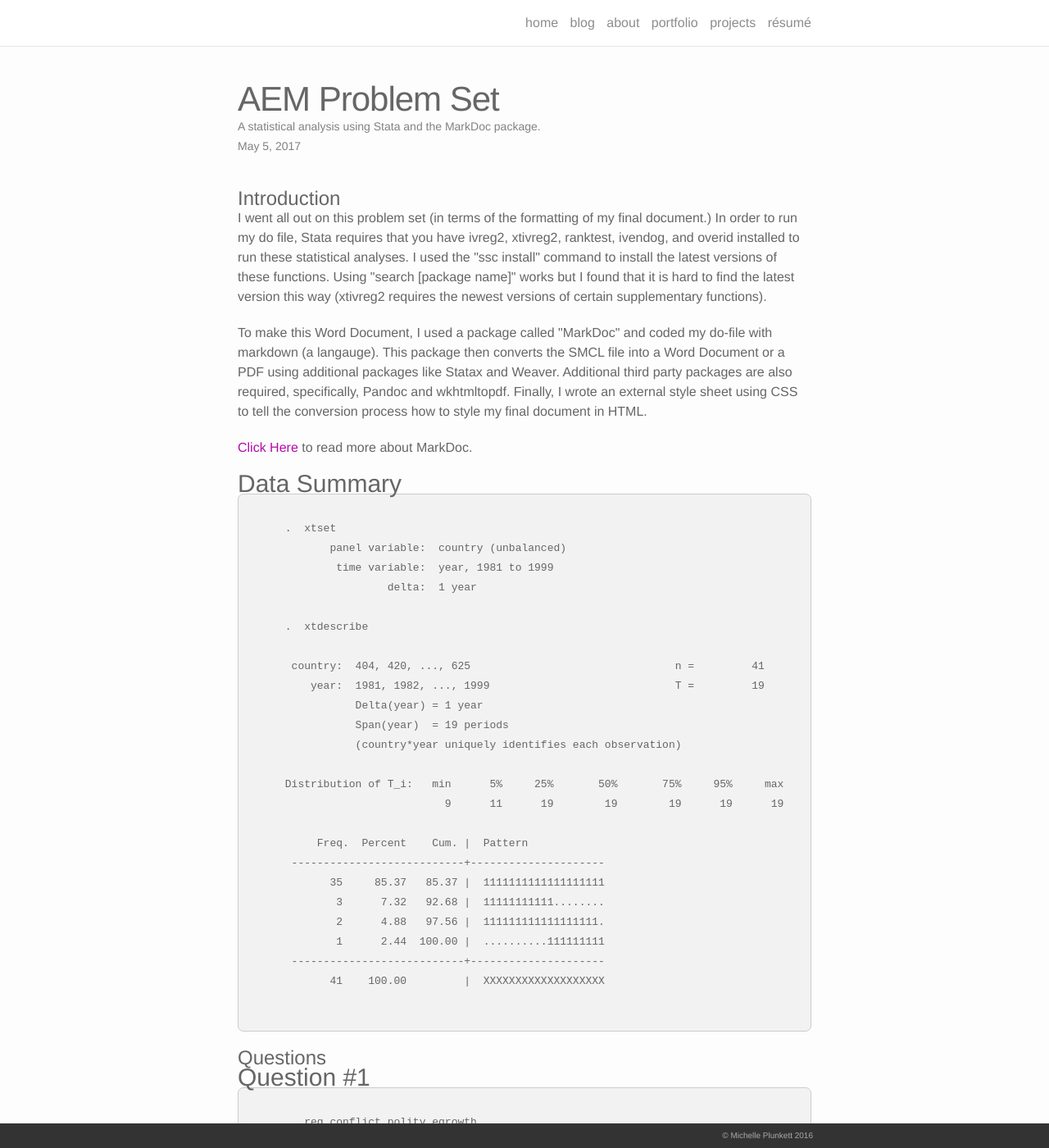
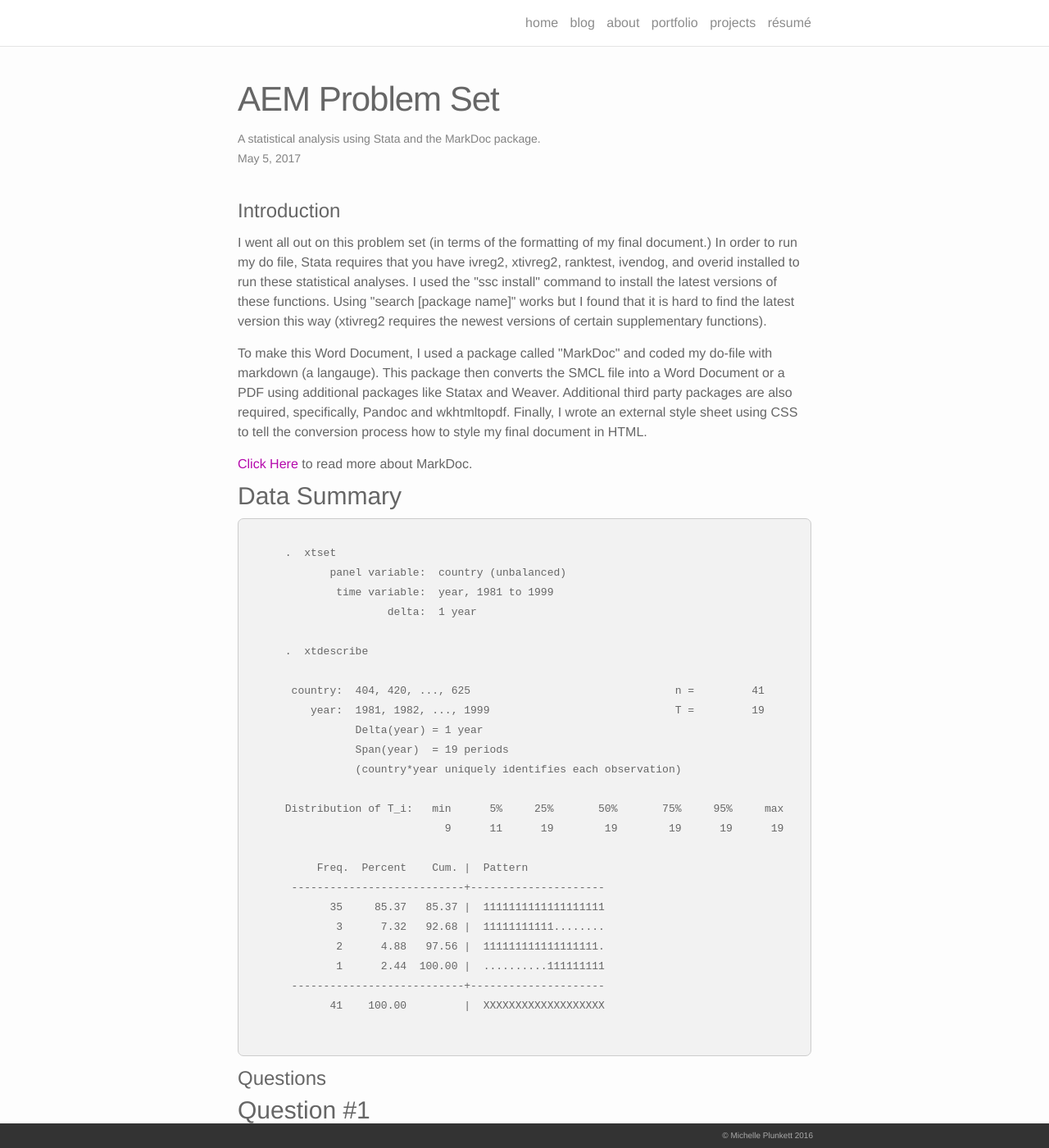
Before and after one commit to michelleplunkett/michelleplunkett.github.io, a Jekyll site: the page built from _portfolio/aem-problem-set-4.html, in a window 1280 px wide and 1400 px high. Shown: the whole window at 82% size. Built offline with Jekyll 4.4.1, drawn with Linux system fonts in a browser that asks for light colours; nearby versions of some CDN libraries.

Commit message:
Update aem-problem-set-4.html

```diff
--- a/_portfolio/aem-problem-set-4.html
+++ b/_portfolio/aem-problem-set-4.html
@@ -7,6 +7,10 @@
 
 <style type="text/css">
 
+body, h1, h2, h3, h4, h5, h6, p, blockquote, pre, hr, dl, dd, ol, ul, figure {
+    margin: 0px 0px 15px 0px;
+    padding: 0;
+}
 .code {
         white-space:pre;
         color: black;
```
